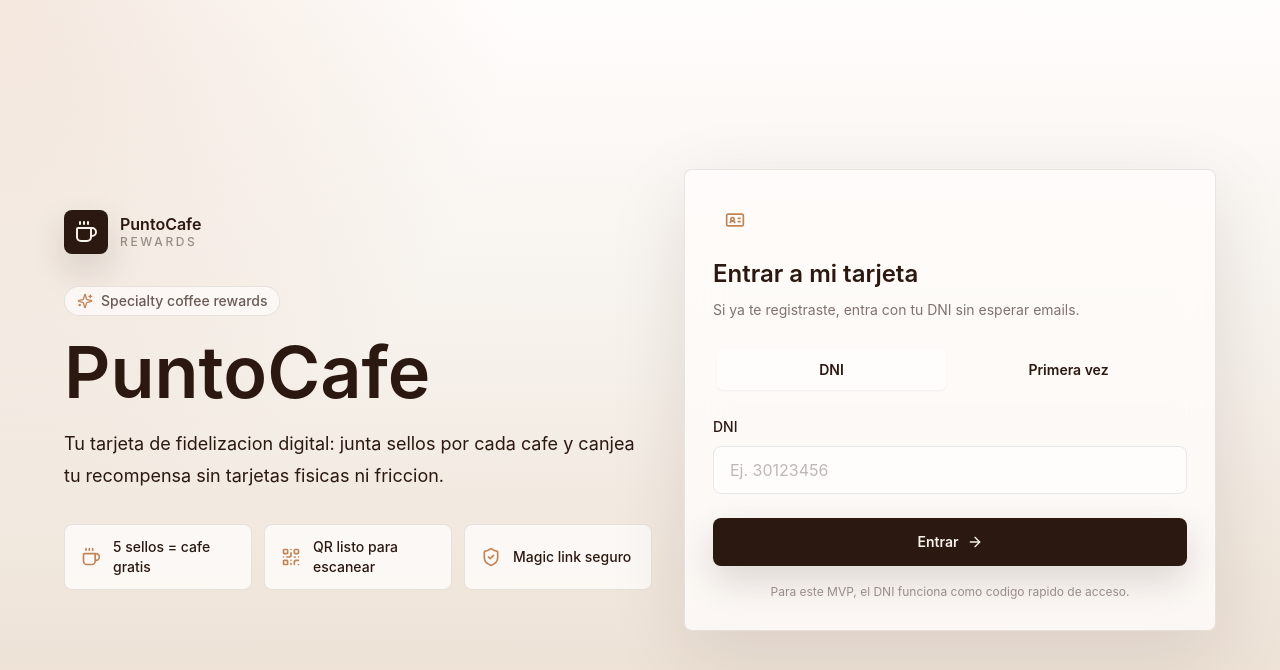
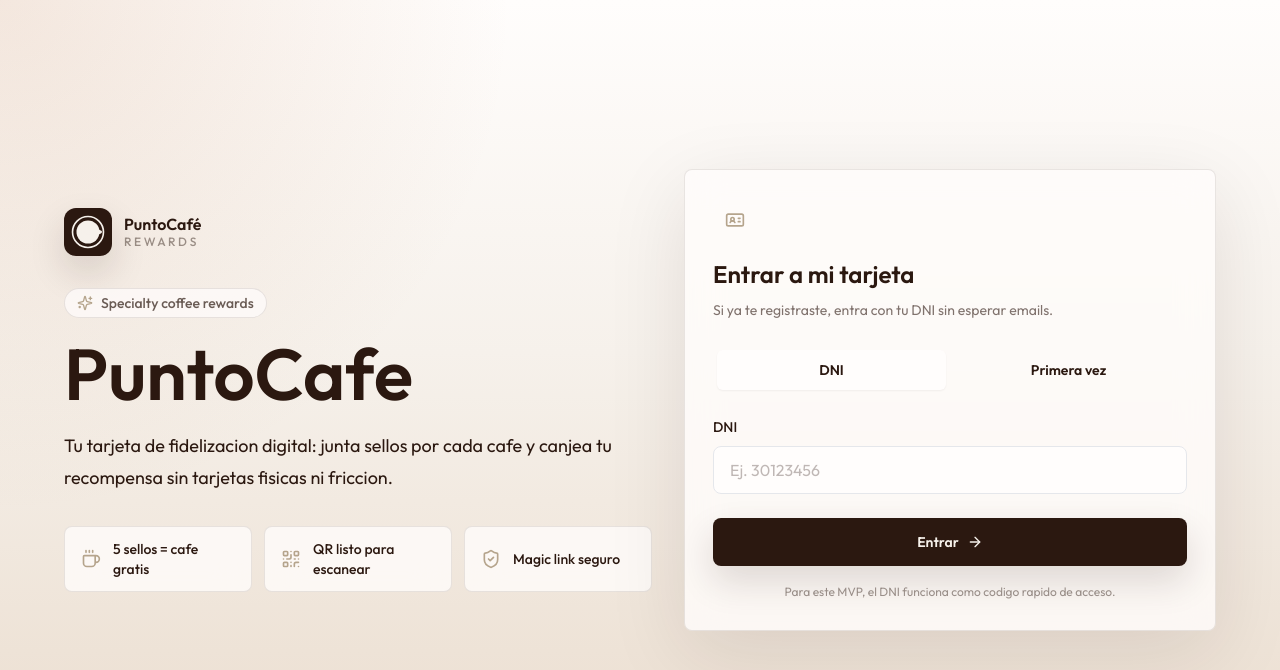
Before and after one commit to aggusgarcia01-del/fidelidad-punto-cafe, a Next.js app: page / in a window 1280 px wide. Shown: the top 670 px of the page. Built offline with nearby package versions, Linux system fonts and the light colour scheme.

Commit message:
feat: agregar campo fecha de nacimiento y actualizar diseno con identidad de marca

```diff
--- a/src/app/admin/page.tsx
+++ b/src/app/admin/page.tsx
@@ -28,6 +28,21 @@ function getCard(customer: LoyaltyCustomer): Card | null {
   return customer.loyalty_cards;
 }
 
+function isBirthdayToday(birthDateStr: string | null | undefined): boolean {
+  if (!birthDateStr) return false;
+  try {
+    const today = new Date();
+    // Parse specifying midday to prevent timezone shifts (e.g. 1990-05-19T12:00:00)
+    const birthDate = new Date(birthDateStr + "T12:00:00");
+    return (
+      today.getDate() === birthDate.getDate() &&
+      today.getMonth() === birthDate.getMonth()
+    );
+  } catch {
+    return false;
+  }
+}
+
 export default function AdminPage() {
   const [isLogged, setIsLogged] = useState(false);
   const [pin, setPin] = useState("");
@@ -43,6 +58,8 @@ export default function AdminPage() {
   const [loading, setLoading] = useState(false);
   const [error, setError] = useState<string | null>(null);
   const [success, setSuccess] = useState<SuccessData | null>(null);
+
+  const birthdayToday = selectedCustomer ? isBirthdayToday(selectedCustomer.birth_date) : false;
 
   // Check initial session
   useEffect(() => {
@@ -364,6 +381,15 @@ export default function AdminPage() {
                     <p>DNI: <span className="text-espresso font-bold">{selectedCustomer.dni || "—"}</span></p>
                     <p>Tel: <span className="text-espresso font-bold">{selectedCustomer.phone || "—"}</span></p>
                     <p>Email: <span className="text-espresso font-bold">{selectedCustomer.email || "—"}</span></p>
+                    <p>Cumpleaños: <span className="text-espresso font-bold">
+                      {selectedCustomer.birth_date
+                        ? new Date(selectedCustomer.birth_date + "T12:00:00").toLocaleDateString("es-AR", {
+                            day: "2-digit",
+                            month: "2-digit",
+                            year: "numeric",
+                          })
+                        : "No registrado"}
+                    </span></p>
                   </div>
                 </div>
                 <button
@@ -379,6 +405,17 @@ export default function AdminPage() {
                   <X className="h-5 w-5" />
                 </button>
               </div>
+
+              {/* Birthday Banner */}
+              {birthdayToday && (
+                <div className="bg-[#b5a48c]/15 border-2 border-dashed border-[#b5a48c] rounded-xl p-5 text-center text-espresso animate-in fade-in duration-300">
+                  <span className="text-3xl">🎉</span>
+                  <h3 className="font-extrabold text-lg mt-1 text-espresso">¡Hoy es su cumpleaños!</h3>
+                  <p className="text-xs text-espresso/80 mt-1 max-w-md mx-auto">
+                    ¡Hazle un regalo especial de parte de PuntoCafé! (Ej. un café gratis de cortesía o suma un sello de regalo).
+                  </p>
+                </div>
+              )}
 
               {/* Stamps Progress Bar */}
               <div className="space-y-4">
--- a/src/app/api/admin/customers/route.ts
+++ b/src/app/api/admin/customers/route.ts
@@ -15,7 +15,7 @@ export async function GET(request: NextRequest) {
 
   let query = supabaseAdmin
     .from("users")
-    .select("id, full_name, dni, phone, email, created_at, loyalty_cards(id, stamps, total_rewards, updated_at)")
+    .select("id, full_name, dni, phone, email, birth_date, created_at, loyalty_cards(id, stamps, total_rewards, updated_at)")
     .order("created_at", { ascending: false })
     .limit(30);
 
--- a/src/app/layout.tsx
+++ b/src/app/layout.tsx
@@ -1,6 +1,13 @@
 import type { Metadata, Viewport } from "next";
+import { Outfit } from "next/font/google";
 import { PwaRegister } from "@/components/pwa-register";
 import "./globals.css";
+
+const outfit = Outfit({
+  subsets: ["latin"],
+  variable: "--font-outfit",
+  display: "swap",
+});
 
 export const metadata: Metadata = {
   title: "PuntoCafe Rewards",
@@ -27,7 +34,7 @@ export default function RootLayout({
 }>) {
   return (
     <html lang="es">
-      <body className="font-sans antialiased">
+      <body className={`${outfit.variable} font-sans antialiased`}>
         {children}
         <PwaRegister />
       </body>
--- a/src/components/auth/magic-link-form.tsx
+++ b/src/components/auth/magic-link-form.tsx
@@ -14,6 +14,7 @@ export function MagicLinkForm() {
   const [dni, setDni] = useState("");
   const [phone, setPhone] = useState("");
   const [email, setEmail] = useState("");
+  const [birthDate, setBirthDate] = useState("");
   const [loading, setLoading] = useState(false);
   const [message, setMessage] = useState<string | null>(null);
   const [error, setError] = useState<string | null>(null);
@@ -59,6 +60,7 @@ export function MagicLinkForm() {
             full_name: fullName,
             dni,
             phone,
+            birth_date: birthDate,
           },
         },
       });
@@ -175,6 +177,13 @@ export function MagicLinkForm() {
               required
             />
             <Input
+              label="Fecha de nacimiento"
+              value={birthDate}
+              onChange={(event) => setBirthDate(event.target.value)}
+              type="date"
+              required
+            />
+            <Input
               label="Email"
               value={email}
               onChange={(event) => setEmail(event.target.value)}
--- a/src/components/brand-mark.tsx
+++ b/src/components/brand-mark.tsx
@@ -3,14 +3,26 @@ import { Coffee } from "lucide-react";
 export function BrandMark() {
   return (
     <div className="flex items-center gap-3">
-      <div className="grid h-11 w-11 place-items-center rounded-lg bg-espresso text-cream shadow-lift">
-        <Coffee className="h-6 w-6" />
+      <div className="grid h-12 w-12 place-items-center rounded-xl bg-espresso text-[#f6f1eb] shadow-lift">
+        <svg viewBox="0 0 100 100" className="h-9 w-9" fill="none" xmlns="http://www.w3.org/2000/svg">
+          {/* Saucer (outer circle) */}
+          <circle cx="50" cy="50" r="43" stroke="currentColor" stroke-width="4.5"/>
+          {/* Cup body (inner circle) */}
+          <circle cx="50" cy="50" r="32" fill="currentColor"/>
+          {/* Handle */}
+          <path d="M78 44 C84 44, 89 47, 89 50 C89 53, 84 56, 78 56 Z" fill="currentColor"/>
+          {/* Reflection (white arc) */}
+          <path d="M33 50 A 17 17 0 0 1 50 33" stroke="#f6f1eb" stroke-width="3" stroke-linecap="round"/>
+          {/* Center "punto" (white circle + dot) */}
+          <circle cx="50" cy="50" r="8" stroke="#f6f1eb" stroke-width="2.5"/>
+          <circle cx="50" cy="50" r="2.5" fill="#f6f1eb"/>
+        </svg>
       </div>
       <div>
-        <p className="text-base font-semibold leading-tight text-espresso">
-          PuntoCafe
+        <p className="text-base font-semibold leading-tight text-espresso font-sans">
+          PuntoCafé
         </p>
-        <p className="text-xs font-medium uppercase tracking-[0.22em] text-espresso/45">
+        <p className="text-xs font-medium uppercase tracking-[0.22em] text-espresso/45 font-sans">
           Rewards
         </p>
       </div>
--- a/src/lib/server/profile.ts
+++ b/src/lib/server/profile.ts
@@ -31,17 +31,19 @@ export async function getOrCreateProfile(token: string) {
     String(authUser.user_metadata.dni ?? "")
       .replace(/\D/g, "")
       .trim() || null;
+  const birthDate = String(authUser.user_metadata.birth_date ?? "").trim() || null;
 
   // Fetch existing user to preserve database-only values like DNI
   const { data: existingUser } = await supabaseAdmin
     .from("users")
-    .select("id, full_name, dni, phone, email, created_at")
+    .select("id, full_name, dni, phone, email, birth_date, created_at")
     .eq("email", email)
     .maybeSingle();
 
   const finalDni = existingUser?.dni || dni;
   const finalPhone = existingUser?.phone || phone;
   const finalFullName = existingUser?.full_name || fullName;
+  const finalBirthDate = existingUser?.birth_date || birthDate;
 
   const { data: user, error: userError } = await supabaseAdmin
     .from("users")
@@ -51,10 +53,11 @@ export async function getOrCreateProfile(token: string) {
         full_name: finalFullName,
         dni: finalDni,
         phone: finalPhone,
+        birth_date: finalBirthDate,
       },
       { onConflict: "email" },
     )
-    .select("id, full_name, dni, phone, email, created_at")
+    .select("id, full_name, dni, phone, email, birth_date, created_at")
     .single();
 
   if (userError || !user) {
@@ -89,7 +92,7 @@ export async function getProfileByUserId(userId: string) {
 
   const { data: user, error: userError } = await supabaseAdmin
     .from("users")
-    .select("id, full_name, dni, phone, email, created_at")
+    .select("id, full_name, dni, phone, email, birth_date, created_at")
     .eq("id", userId)
     .single();
 
--- a/src/types/database.ts
+++ b/src/types/database.ts
@@ -16,6 +16,7 @@ export type Database = {
           dni: string | null;
           phone: string | null;
           email: string | null;
+          birth_date: string | null;
           created_at: string;
         };
         Insert: {
@@ -24,6 +25,7 @@ export type Database = {
           dni?: string | null;
           phone?: string | null;
           email?: string | null;
+          birth_date?: string | null;
           created_at?: string;
         };
         Update: {
@@ -32,6 +34,7 @@ export type Database = {
           dni?: string | null;
           phone?: string | null;
           email?: string | null;
+          birth_date?: string | null;
           created_at?: string;
         };
         Relationships: [];
--- a/tailwind.config.ts
+++ b/tailwind.config.ts
@@ -7,7 +7,7 @@ const config: Config = {
       colors: {
         cream: "#F6F1EB",
         espresso: "#2B1810",
-        caramel: "#C08457",
+        caramel: "#b5a48c",
         oat: "#E8D9C9",
         porcelain: "#FFFDFC",
       },
@@ -16,7 +16,7 @@ const config: Config = {
         lift: "0 16px 36px rgba(43, 24, 16, 0.14)",
       },
       fontFamily: {
-        sans: ["Inter", "ui-sans-serif", "system-ui", "sans-serif"],
+        sans: ["var(--font-outfit)", "Inter", "ui-sans-serif", "system-ui", "sans-serif"],
       },
     },
   },
```
